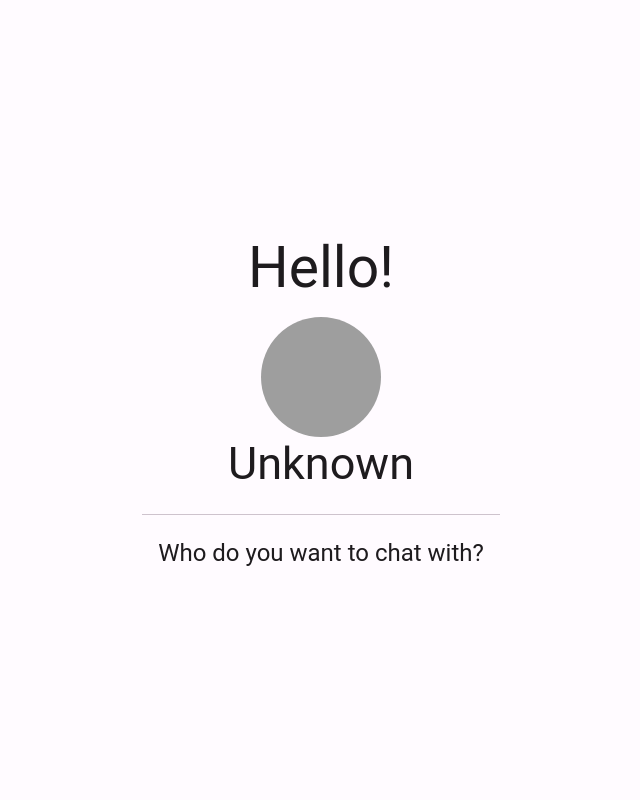
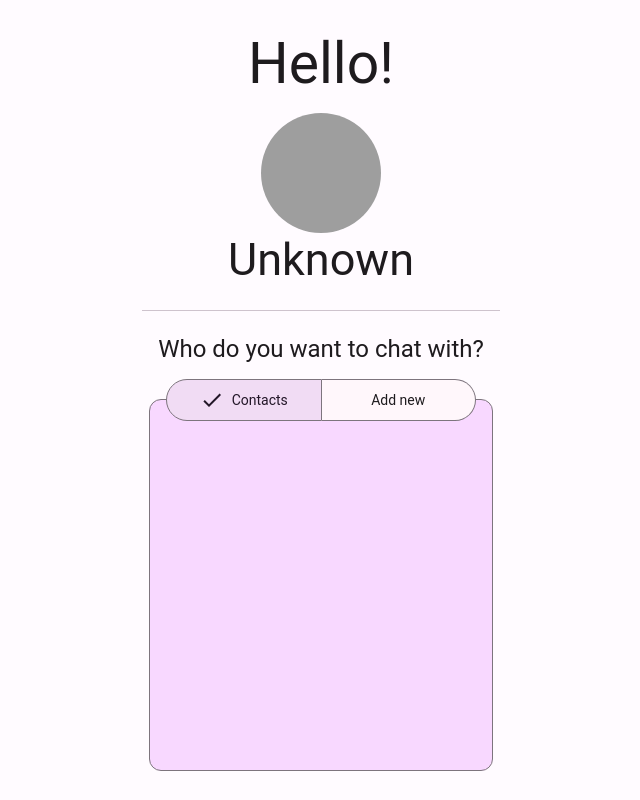
Before and after one commit to rohitrai3/messenger, a React (Vite) app: page /home in a window 1280 px wide. Shown: the whole page, without its empty margins (319-959 px from the left). Built offline with nearby package versions, Linux system fonts and the light colour scheme; grey boxes are pictures that could not be loaded.

Commit message:
Add contacts tab in contacts panel

```diff
--- a/src/components/home.tsx
+++ b/src/components/home.tsx
@@ -15,6 +15,26 @@ export default function Home() {
       <div className="headline-small on-background-text">
         Who do you want to chat with?
       </div>
+      <div className="contacts-panel primary-container">
+        <div className="contacts-tabs">
+          <div className="contacts-title label-large on-secondary-container-text secondary-container">
+            <svg
+              xmlns="http://www.w3.org/2000/svg"
+              height="24px"
+              viewBox="0 0 24 24"
+              width="24px"
+              fill="#000000"
+            >
+              <path d="M0 0h24v24H0z" fill="none" />
+              <path d="M9 16.2L4.8 12l-1.4 1.4L9 19 21 7l-1.4-1.4L9 16.2z" />
+            </svg>
+            Contacts
+          </div>
+          <div className="add-new-title label-large on-surface-text surface">
+            Add new
+          </div>
+        </div>
+      </div>
     </div>
   );
 }
--- a/src/styles/style.css
+++ b/src/styles/style.css
@@ -80,6 +80,54 @@ button {
   margin-bottom: 24px;
 }
 
+.contacts-panel {
+  width: 342px;
+  height: 370px;
+  display: flex;
+  justify-content: center;
+  align-items: start;
+  margin-top: 36px;
+  border: 1px solid var(--md-sys-color-outline-light);
+  border-radius: 12px;
+}
+
+.contacts-tabs {
+  width: 310px;
+  height: 40px;
+  display: flex;
+  justify-content: center;
+  align-items: center;
+  margin-top: -20px;
+}
+
+.contacts-tabs svg {
+  margin-right: 8px;
+  fill: var(--md-sys-color-on-secondary-container-light);
+}
+
+.contacts-title {
+  height: 40px;
+  display: flex;
+  justify-content: center;
+  align-items: center;
+  flex: 1;
+  border: 1px solid var(--md-sys-color-outline-light);
+  border-top-left-radius: 100px;
+  border-bottom-left-radius: 100px;
+}
+
+.add-new-title {
+  height: 40px;
+  display: flex;
+  justify-content: center;
+  align-items: center;
+  flex: 1;
+  border: 1px solid var(--md-sys-color-outline-light);
+  border-left: none;
+  border-top-right-radius: 100px;
+  border-bottom-right-radius: 100px;
+}
+
 @media (prefers-color-scheme: dark) {
   .portfolio-button {
     color: black;
@@ -87,6 +135,22 @@ button {
   }
 
   .spinner {
-    fill: var(--md-sys-color-primary-dark)
+    fill: var(--md-sys-color-primary-dark);
+  }
+
+  .contacts-panel {
+    border: 1px solid var(--md-sys-color-outline-dark);
+  }
+
+  .contacts-title {
+    border: 1px solid var(--md-sys-color-outline-dark);
+  }
+
+  .add-new-title {
+    border: 1px solid var(--md-sys-color-outline-dark);
+  }
+
+  .contacts-tabs svg {
+    fill: var(--md-sys-color-on-secondary-container-dark);
   }
 }
```
